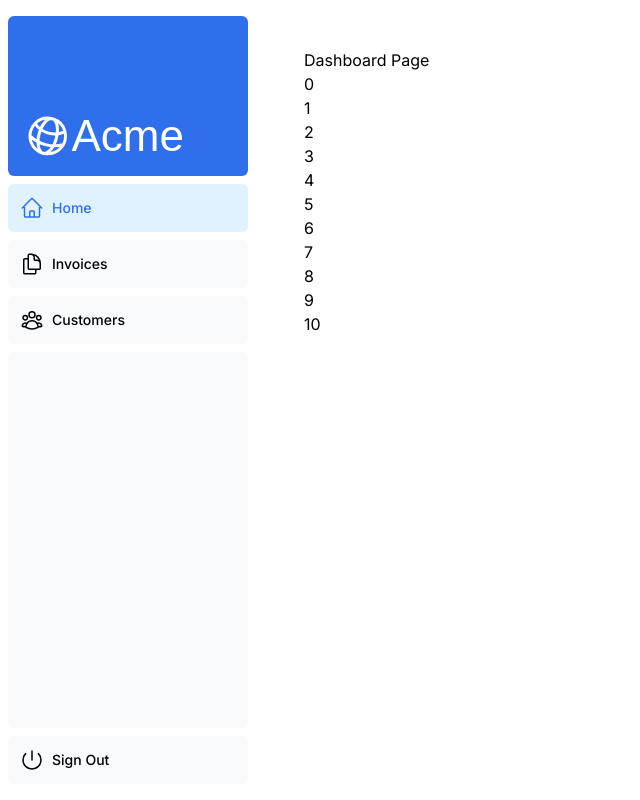
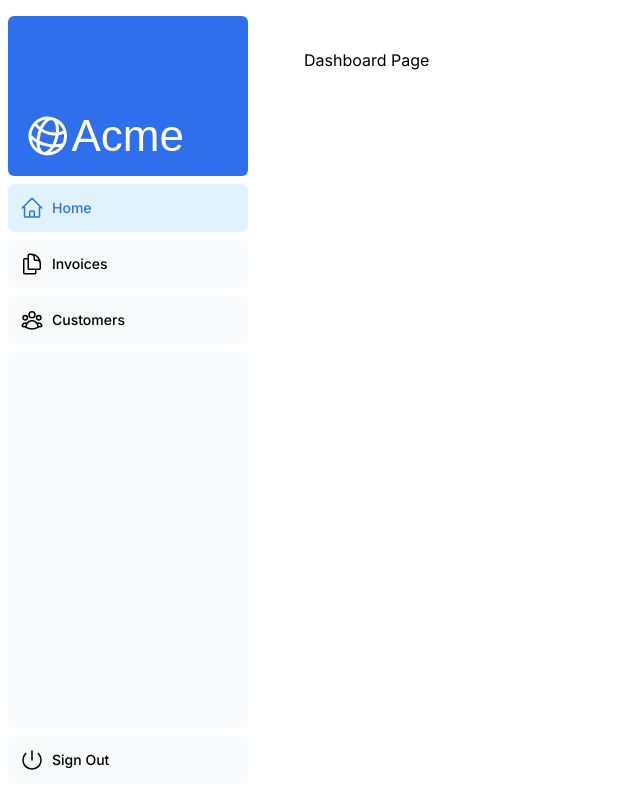
Before and after one commit to kensiiwasaki/learn-nextjs, a Next.js app: page /dashboard in a window 1280 px wide. Shown: the whole page, without its empty margins (0-640 px from the left). Built offline with nearby package versions, Linux system fonts and the light colour scheme; a web font is replaced by a local one.

Commit message:
コードを元に戻す

```diff
--- a/app/dashboard/page.tsx
+++ b/app/dashboard/page.tsx
@@ -1,44 +1,3 @@
-import Link from 'next/link';
-
 export default function Page() {
-  return (
-    <div>
-      <p>Dashboard Page</p>
-      <p>
-        <Link href="/0">0</Link>
-      </p>
-      <p>
-        <Link prefetch={true} href="/dashboard/1">
-          1
-        </Link>
-      </p>
-      <p>
-        <Link href="/dashboard/2">2</Link>
-      </p>
-      <p>
-        <Link href="/dashboard/3">3</Link>
-      </p>
-      <p>
-        <Link href="/dashboard/4">4</Link>
-      </p>
-      <p>
-        <Link href="/dashboard/5">5</Link>
-      </p>
-      <p>
-        <Link href="/dashboard/6">6</Link>
-      </p>
-      <p>
-        <Link href="/dashboard/7">7</Link>
-      </p>
-      <p>
-        <Link href="/dashboard/8">8</Link>
-      </p>
-      <p>
-        <Link href="/dashboard/9">9</Link>
-      </p>
-      <p>
-        <Link href="/dashboard/10">10</Link>
-      </p>
-    </div>
-  );
+  return <p>Dashboard Page</p>;
 }
```
